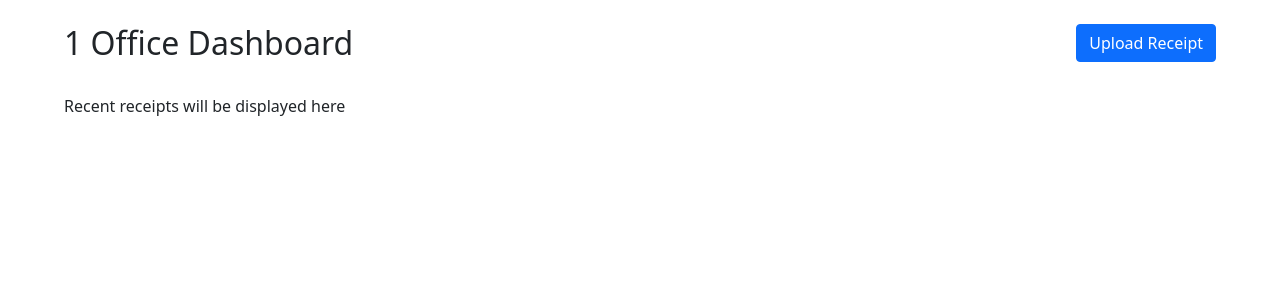
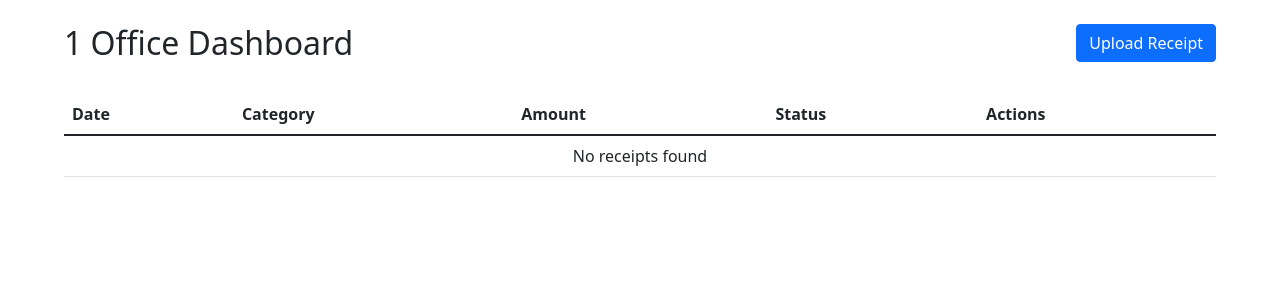
Before and after one commit to ThomasKLA10/expense-app, a Flask app: page /office/1 in a window 1280 px wide. Shown: the part 56-356 px from the top of the page. Run offline with Flask 3, Linux system fonts and the light colour scheme; some libraries are stand-ins or nearby versions.

Commit message:
Add flash messages and receipt listing to office dashboard

```diff
--- a/app/routes.py
+++ b/app/routes.py
@@ -17,7 +17,8 @@
 
 @main.route('/office/<location>')
 def office(location):
-    return render_template('office.html', location=location)
+    receipts = Receipt.query.filter_by(office=location).order_by(Receipt.date_submitted.desc()).all()
+    return render_template('office.html', location=location, receipts=receipts)
 
 @main.route('/upload', methods=['GET', 'POST'])
 def upload():
--- a/app/templates/base.html
+++ b/app/templates/base.html
@@ -19,6 +19,7 @@
         {% block content %}{% endblock %}
     </div>
 
+    <script src="https://cdn.jsdelivr.net/npm/bootstrap@5.1.3/dist/js/bootstrap.bundle.min.js"></script>
     <script src="{{ url_for('static', filename='js/currency.js') }}"></script>
     <script src="{{ url_for('static', filename='js/upload.js') }}"></script>
 </body>
--- a/app/templates/office.html
+++ b/app/templates/office.html
@@ -2,6 +2,17 @@
 
 {% block content %}
 <div class="container">
+    {% with messages = get_flashed_messages(with_categories=true) %}
+        {% if messages %}
+            {% for category, message in messages %}
+                <div class="alert alert-{{ category }} alert-dismissible fade show" role="alert">
+                    {{ message }}
+                    <button type="button" class="btn-close" data-bs-dismiss="alert" aria-label="Close"></button>
+                </div>
+            {% endfor %}
+        {% endif %}
+    {% endwith %}
+
     <div class="row mb-4">
         <div class="col">
             <h2>{{ location.title() }} Office Dashboard</h2>
@@ -13,8 +24,40 @@
 
     <div class="row">
         <div class="col">
-            <!-- We'll add receipt list and other features here later -->
-            <p>Recent receipts will be displayed here</p>
+            <div class="table-responsive">
+                <table class="table">
+                    <thead>
+                        <tr>
+                            <th>Date</th>
+                            <th>Category</th>
+                            <th>Amount</th>
+                            <th>Status</th>
+                            <th>Actions</th>
+                        </tr>
+                    </thead>
+                    <tbody>
+                        {% for receipt in receipts %}
+                        <tr>
+                            <td>{{ receipt.date_submitted.strftime('%Y-%m-%d %H:%M') }}</td>
+                            <td>{{ receipt.category }}</td>
+                            <td>{{ receipt.currency }} {{ "%.2f"|format(receipt.amount) }}</td>
+                            <td>
+                                <span class="badge bg-{{ 'warning' if receipt.status == 'pending' else 'success' if receipt.status == 'approved' else 'danger' }}">
+                                    {{ receipt.status }}
+                                </span>
+                            </td>
+                            <td>
+                                <a href="#" class="btn btn-sm btn-outline-primary">View</a>
+                            </td>
+                        </tr>
+                        {% else %}
+                        <tr>
+                            <td colspan="5" class="text-center">No receipts found</td>
+                        </tr>
+                        {% endfor %}
+                    </tbody>
+                </table>
+            </div>
         </div>
     </div>
 </div>
```
